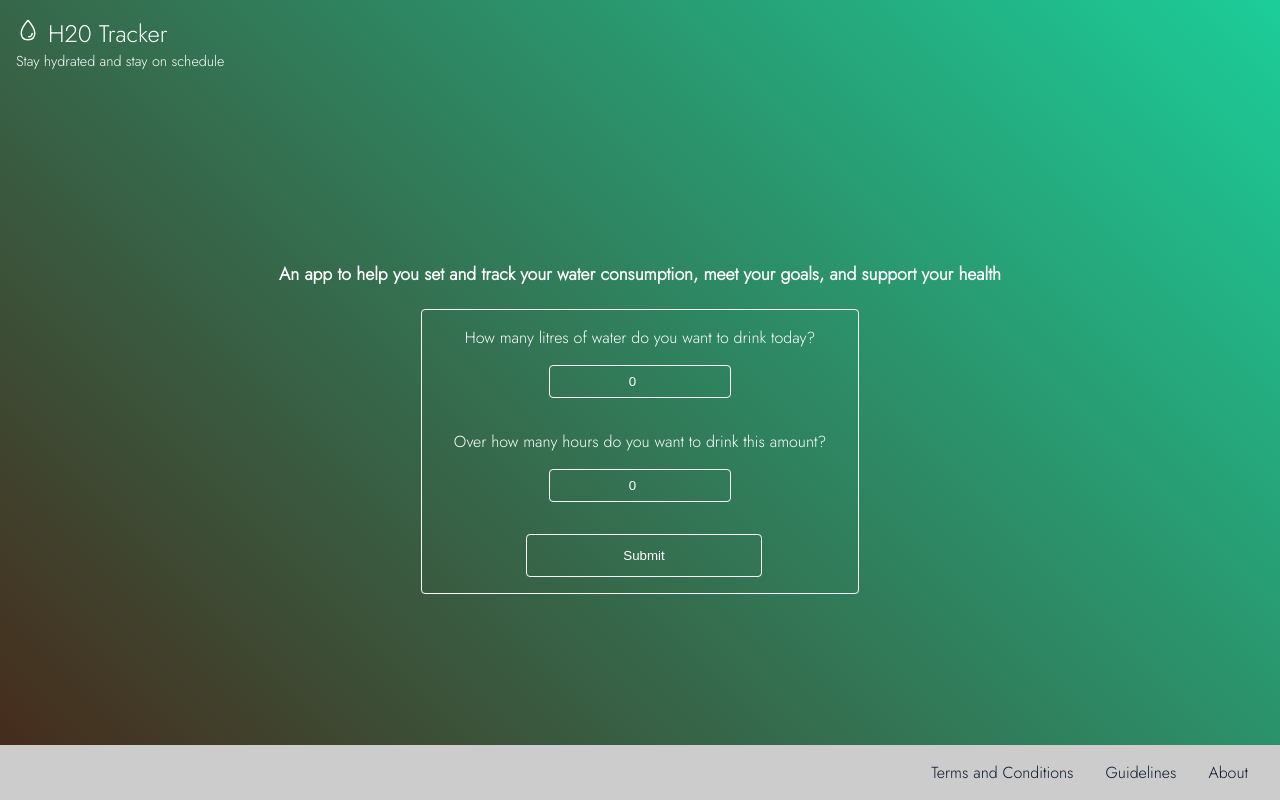
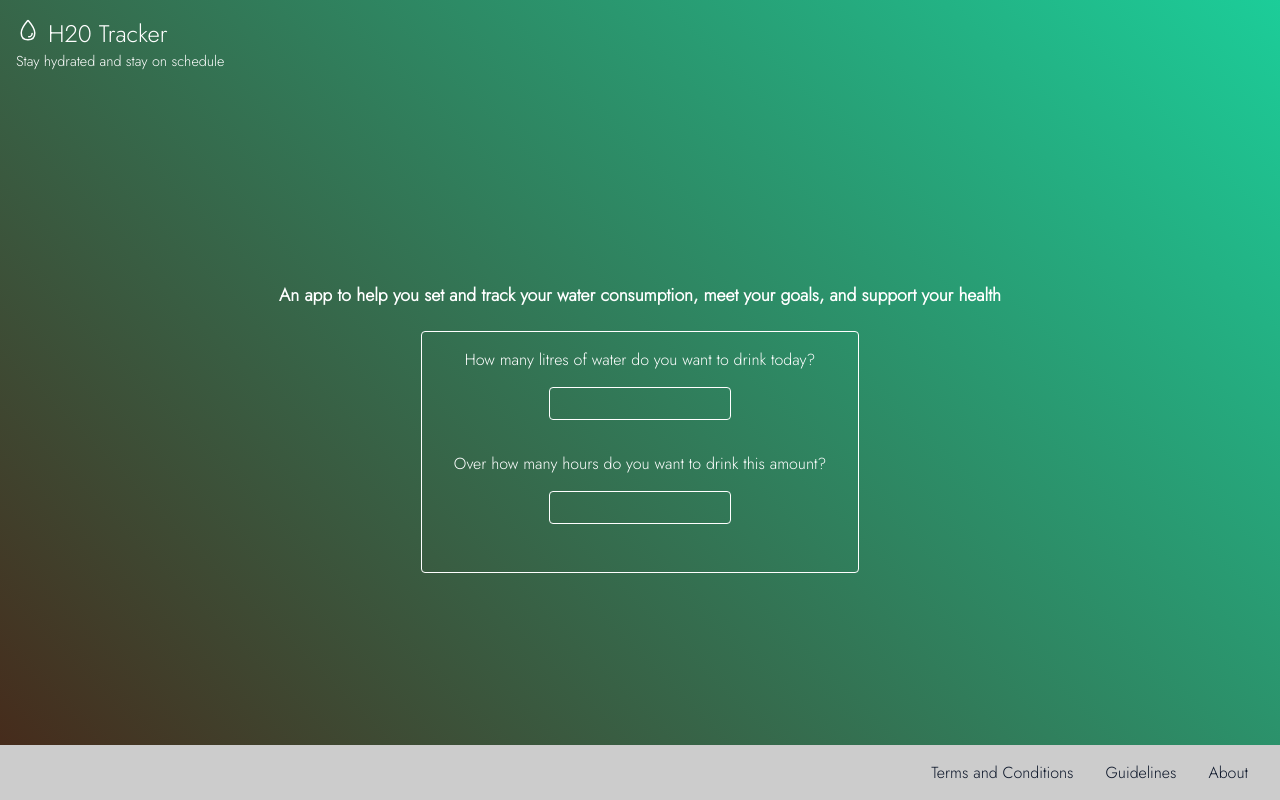
Before and after one commit to dwyafon/water-tracker, a Next.js app: page / in a window 1280 px wide. Built offline with nearby package versions, Linux system fonts and the light colour scheme.

Commit message:
add global state

```diff
--- a/components/confirmation.js
+++ b/components/confirmation.js
@@ -37,7 +37,7 @@ const Confirmation = ({ litres, hours, handleSubmit }) => {
   return (
     <Container>
       <Question>
-        That's an average of {average} litre(s) every hour, over {hours} hour(s). Is this correct?
+        That's an average of {average} {average === 1 ? 'litre' : 'litres'} every hour, over {hours} {hours === 1 ? 'hour' : 'hours'}. Is this correct?
       </Question>
       <ButtonContainer>
       <Link href="/tracker">
--- a/components/form.js
+++ b/components/form.js
@@ -34,18 +34,18 @@ const Prompt = styled.label`
   margin-bottom: 1rem;
 `
 
-const Input = styled.input.attrs(() => ({
-  type: 'number',
-  placeholder: '0',
-}))`
-  border: 1px solid #fff;
-  padding: 0.5rem 0.1rem;
-  text-align: center;
-  color: #fff;
-  margin-bottom: 2rem;
-  border-radius: 4px;
-  background: transparent;
-`
+// const Input = styled.input.attrs(() => ({
+//   type: 'number',
+//   required,
+// }))`
+//   border: 1px solid #fff;
+//   padding: 0.5rem 0.1rem;
+//   text-align: center;
+//   color: #fff;
+//   margin-bottom: 2rem;
+//   border-radius: 4px;
+//   background: transparent;
+// `
 
 const Button = styled.button`
   background: transparent;
@@ -56,17 +56,14 @@ const Button = styled.button`
   margin-left: 0.5rem;
 `
 
-const Form = () => {
-
-  const WaterContext = createContext()
-
-  const [litres, setlitres] = useState(0)
-  const [hours, setHours] = useState(0)
+const Form = ({ litres, setLitres, hours, setHours }) => {
+  // const [litres, setlitres] = useState(0)
+  // const [hours, setHours] = useState(0)
   const [submitted, setSubmitted] = useState(false)
 
   const handleLitres = (e) => {
     let result = parseInt(e.target.value)
-    setlitres(result)
+    setLitres(result)
   }
 
   const handleHours = (e) => {
@@ -76,7 +73,11 @@ const Form = () => {
 
   const handleSubmit = (e) => {
     e.preventDefault()
-    setSubmitted(!submitted)
+    if (litres <= 0 || hours <= 0) {
+      return
+    } else {
+      setSubmitted(!submitted)
+    }
   }
 
   return (
@@ -87,12 +88,18 @@ const Form = () => {
       </Intro>
       <FormContainer>
         <Prompt>How many litres of water do you want to drink today?</Prompt>
-        <Input value={litres} onChange={handleLitres} required />
+        <input onChange={handleLitres} type='number' required />
         <Prompt>Over how many hours do you want to drink this amount?</Prompt>
-        <Input value={hours} onChange={handleHours} required />
-        {!submitted && <Button onClick={handleSubmit}>Submit</Button>}
+        <input onChange={handleHours} type='number' required />
+        {litres > 0 && hours  > 0 && <Button onClick={handleSubmit}>Submit</Button>}
       </FormContainer>
-      {submitted && <Confirmation litres={litres} hours={hours} handleSubmit={handleSubmit} />}
+      {submitted && (
+        <Confirmation
+          litres={litres}
+          hours={hours}
+          handleSubmit={handleSubmit}
+        />
+      )}
     </Container>
   )
 }
--- a/components/header.js
+++ b/components/header.js
@@ -2,6 +2,7 @@
 import { IoWaterOutline } from 'react-icons/io5'
 import styled from 'styled-components'
 import breakpoints from '../styles/breakpoints'
+import Link from 'next/link'
 
 const HeaderContainer = styled.div`
   display: flex;
@@ -45,7 +46,9 @@ const Header = () => {
           {' '}
           <IoWaterOutline />
         </HeaderIcon>
-        <HeaderName> H20 Tracker</HeaderName>
+        <Link href='/'>
+          <HeaderName> H20 Tracker</HeaderName>
+        </Link>
       </AppName>
       <SubHeader>Stay hydrated and stay on schedule</SubHeader>
     </HeaderContainer>
--- a/components/layout.js
+++ b/components/layout.js
@@ -3,6 +3,7 @@ import Head from 'next/head'
 import styled from 'styled-components'
 import Header from '../components/header'
 import Footer from '../components/footer'
+
 
 const Container = styled.div`
   height: 100vh;
--- a/components/timer.js
+++ b/components/timer.js
@@ -23,7 +23,9 @@ const Time = styled.div`
   margin-bottom: 1rem;
 `
 
-const Timer = () => {
+const Timer = ({ litres, hours }) => {
+  const average = (Math.round((litres / hours) * 100) / 100)
+
   const [time, setTime] = useState({
     hours: '00',
     minutes: '00',
@@ -60,7 +62,7 @@ const Timer = () => {
         <span>:</span>
         <span className='seconds'>{time.seconds}</span>
       </Time>
-      <Console />
+      <Console average={average}/>
     </Container>
   )
 }
--- a/pages/_app.js
+++ b/pages/_app.js
@@ -1,7 +1,12 @@
 import '../styles/globals.css'
 
-function MyApp({ Component, pageProps }) {
-  return <Component {...pageProps} />
+import { useState } from 'react'
+
+const Application = ({ Component, pageProps }) => {
+  const [litres, setLitres] = useState(0)
+  const [hours, setHours] = useState(0)
+
+  return <Component {...pageProps} litres={litres} setLitres={setLitres} hours={hours} setHours={setHours} />
 }
 
-export default MyApp
+export default Application
--- a/pages/index.js
+++ b/pages/index.js
@@ -4,12 +4,17 @@ import Head from 'next/head'
 import Layout from '../components/layout'
 import Form from '../components/form'
 
-const Home = () => {
+const Home = ({ litres, setLitres, hours, setHours }) => {
   return (
     <>
-    <Layout>
-      <Form />
-    </Layout>
+      <Layout>
+        <Form
+          litres={litres}
+          setLitres={setLitres}
+          hours={hours}
+          setHours={setHours}
+        />
+      </Layout>
     </>
   )
 }
--- a/pages/tracker.js
+++ b/pages/tracker.js
@@ -7,10 +7,10 @@ import Console from '../components/console'
 
 
 
-const Tracker = () => {
+const Tracker = ({ litres, hours }) => {
   return (
     <Layout>
-      <Timer />
+      <Timer litres={litres} hours={hours} />
     </Layout>
   )
 }
--- a/styles/globals.css
+++ b/styles/globals.css
@@ -30,7 +30,7 @@ a {
 }
 
 ::placeholder {
-  color: #fff;
+  color: #aaa;
 }
 
 .hours,
@@ -39,3 +39,14 @@ a {
   padding: 0.9rem;
   width: 4rem;
 }
+
+
+input {
+  border: 1px solid #fff;
+  padding: 0.5rem 0.1rem;
+  text-align: center;
+  color: #fff;
+  margin-bottom: 2rem;
+  border-radius: 4px;
+  background: transparent;
+}
```
Also changed, not shown: components/console.js (+6 -7 lines).
